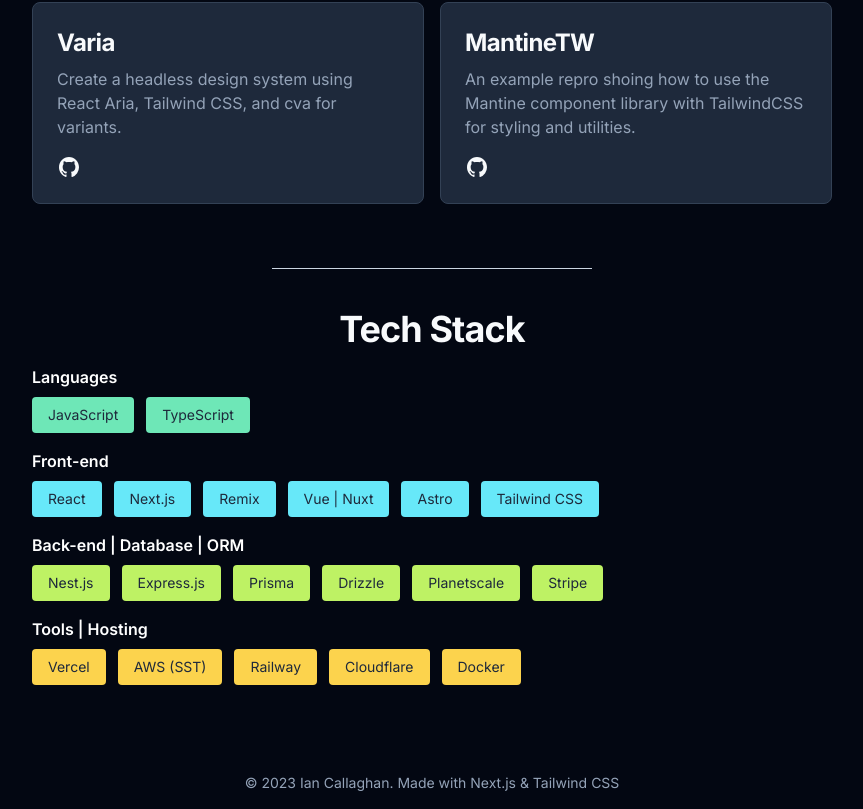
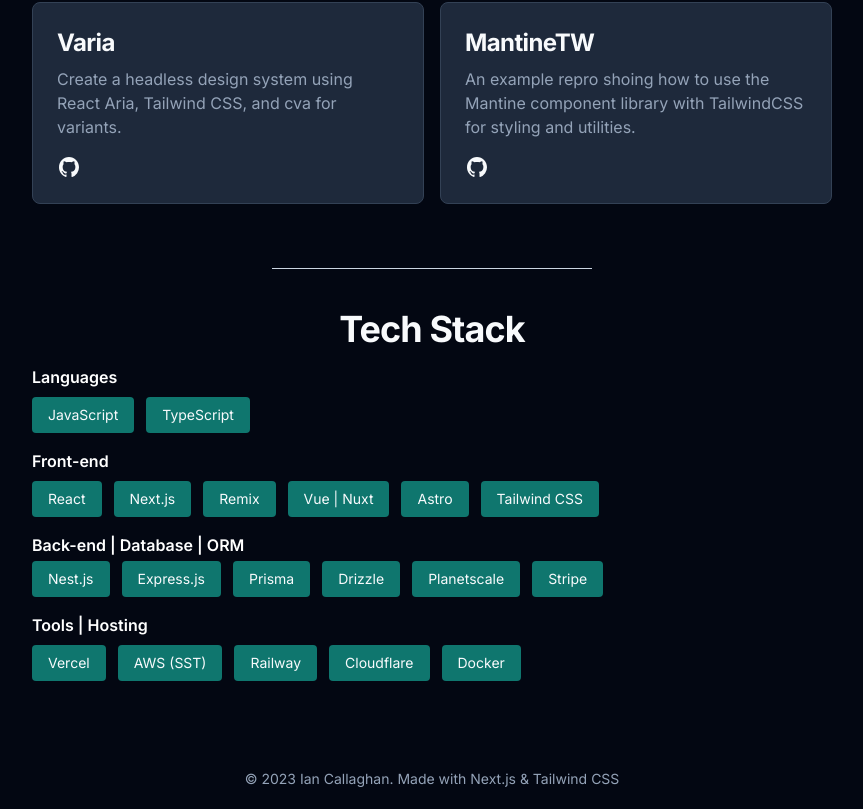
Before and after one commit to ianshk/ianc, a Next.js app: page / in a window 1280 px wide. Shown: the part 1285-2094 px from the top of the page, without its empty margins (208-1071 px from the left). Built offline with nearby package versions, Linux system fonts and the light colour scheme.

Commit message:
Easy on the eyes

```diff
--- a/src/app/globals.css
+++ b/src/app/globals.css
@@ -15,3 +15,7 @@
 a {
   @apply text-teal-600 visited:text-teal-600 hover:text-teal-700;
 }
+
+.tech-pill {
+  @apply rounded bg-teal-700 px-4 py-2 text-sm text-slate-50;
+}
--- a/src/components/TechStack.tsx
+++ b/src/components/TechStack.tsx
@@ -10,62 +10,40 @@
       <div className="pb-2">
         <div className="block pb-2 text-base font-semibold">Languages</div>
         <div className="flex flex-row flex-wrap gap-3 pb-2">
-          <div className="rounded bg-emerald-200 px-4 py-2 text-sm text-slate-800 dark:bg-emerald-300">
-            JavaScript
-          </div>
-          <div className="rounded bg-emerald-200 px-4  py-2 text-sm text-slate-800 dark:bg-emerald-300">
-            TypeScript
-          </div>
+          <div className="tech-pill">JavaScript</div>
+          <div className="tech-pill">TypeScript</div>
         </div>
       </div>
       <div className="pb-2">
         <div className="block pb-2 text-base font-semibold">Front-end</div>
         <div className="flex flex-row flex-wrap gap-3 pb-2">
-          <div className="rounded bg-cyan-200 px-4 py-2 text-sm text-slate-800 dark:bg-cyan-300">React</div>
-          <div className="rounded bg-cyan-200 px-4 py-2 text-sm text-slate-800 dark:bg-cyan-300">Next.js</div>
-          <div className="rounded bg-cyan-200 px-4 py-2 text-sm text-slate-800 dark:bg-cyan-300">Remix</div>
-          <div className="rounded bg-cyan-200 px-4 py-2 text-sm text-slate-800 dark:bg-cyan-300">
-            Vue | Nuxt
-          </div>
-          <div className="rounded bg-cyan-200 px-4 py-2 text-sm text-slate-800 dark:bg-cyan-300">Astro</div>
-          <div className="rounded bg-cyan-200 px-4 py-2 text-sm text-slate-800 dark:bg-cyan-300">
-            Tailwind CSS
-          </div>
+          <div className="tech-pill">React</div>
+          <div className="tech-pill">Next.js</div>
+          <div className="tech-pill">Remix</div>
+          <div className="tech-pill">Vue | Nuxt</div>
+          <div className="tech-pill">Astro</div>
+          <div className="tech-pill">Tailwind CSS</div>
         </div>
       </div>
       <div className="pb-2">
-        <div className="block pb-2 text-base font-semibold">Back-end | Database | ORM</div>
+        <div className="block pb-1 text-base font-semibold">Back-end | Database | ORM</div>
         <div className="flex flex-row flex-wrap gap-3 pb-2">
-          <div className="rounded bg-lime-200 px-4 py-2 text-sm text-slate-800 dark:bg-lime-300">Nest.js</div>
-          <div className="rounded bg-lime-200 px-4 py-2 text-sm text-slate-800 dark:bg-lime-300">
-            Express.js
-          </div>
-          <div className="rounded bg-lime-200 px-4 py-2 text-sm text-slate-800 dark:bg-lime-300">Prisma</div>
-          <div className="rounded bg-lime-200 px-4 py-2 text-sm text-slate-800 dark:bg-lime-300">Drizzle</div>
-          <div className="rounded bg-lime-200 px-4 py-2 text-sm text-slate-800 dark:bg-lime-300">
-            Planetscale
-          </div>
-          <div className="rounded bg-lime-200 px-4 py-2 text-sm text-slate-800 dark:bg-lime-300">Stripe</div>
+          <div className="tech-pill">Nest.js</div>
+          <div className="tech-pill">Express.js</div>
+          <div className="tech-pill">Prisma</div>
+          <div className="tech-pill">Drizzle</div>
+          <div className="tech-pill">Planetscale</div>
+          <div className="tech-pill">Stripe</div>
         </div>
       </div>
       <div className="pb-2">
         <div className="block pb-2 text-base font-semibold">Tools | Hosting</div>
         <div className="flex flex-row flex-wrap gap-3 pb-2">
-          <div className="rounded bg-amber-200 px-4 py-2 text-sm text-slate-800 dark:dark:bg-amber-300">
-            Vercel
-          </div>
-          <div className="rounded bg-amber-200 px-4 py-2 text-sm text-slate-800 dark:dark:bg-amber-300">
-            AWS (SST)
-          </div>
-          <div className="rounded bg-amber-200 px-4 py-2 text-sm text-slate-800 dark:dark:bg-amber-300">
-            Railway
-          </div>
-          <div className="rounded bg-amber-200 px-4 py-2 text-sm text-slate-800 dark:dark:bg-amber-300">
-            Cloudflare
-          </div>
-          <div className="rounded bg-amber-200 px-4 py-2 text-sm text-slate-800 dark:dark:bg-amber-300">
-            Docker
-          </div>
+          <div className="tech-pill">Vercel</div>
+          <div className="tech-pill">AWS (SST)</div>
+          <div className="tech-pill">Railway</div>
+          <div className="tech-pill">Cloudflare</div>
+          <div className="tech-pill">Docker</div>
         </div>
       </div>
     </div>
```
